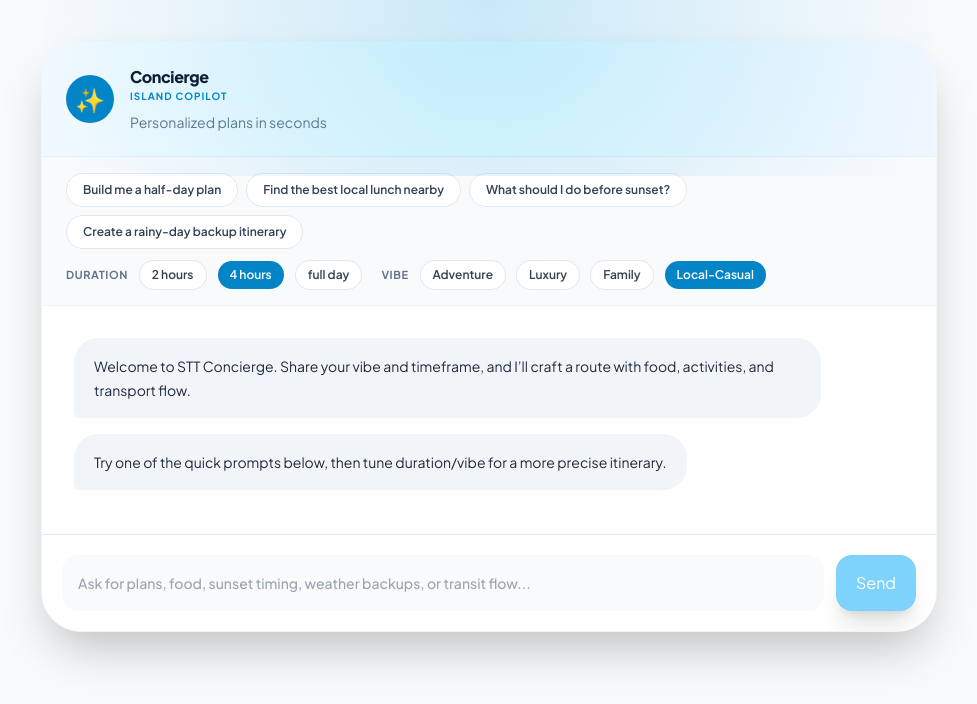
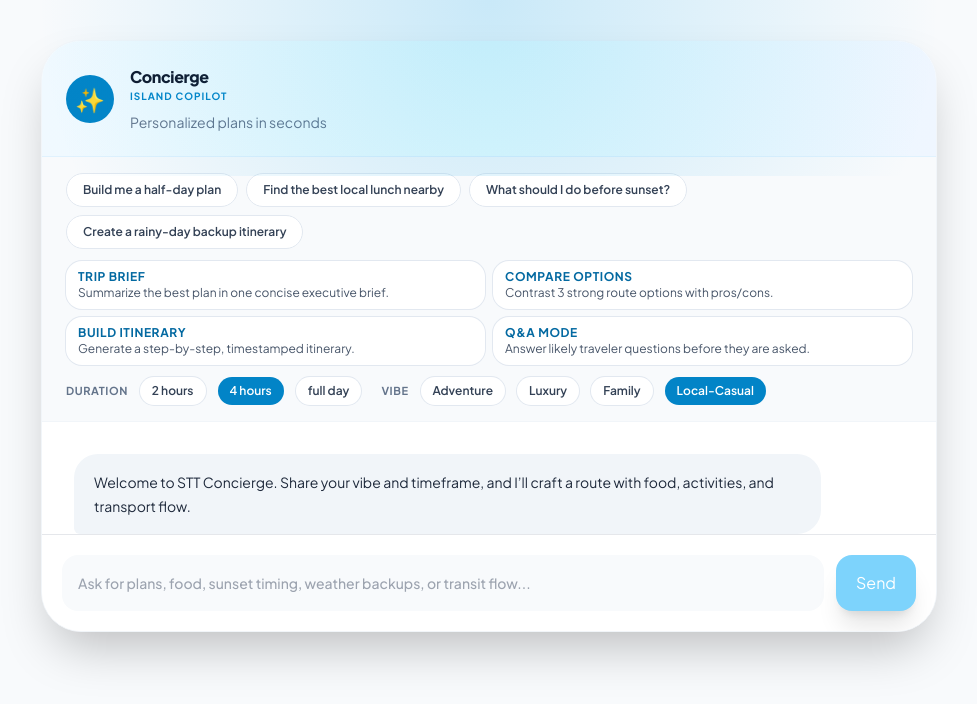
Before and after one commit to Ovando1976/STTInsider, a Next.js app: page /concierge in a window 1280 px wide. Shown: the top 704 px of the page, without its empty margins (151-1128 px from the left). Built offline with nearby package versions, Linux system fonts and the light colour scheme; no server answers.

Commit message:
Add notebook-style concierge functions for planning workflows

```diff
--- a/components/stt/concierge-panel.tsx
+++ b/components/stt/concierge-panel.tsx
@@ -37,6 +37,45 @@ const DEFAULT_PROFILE: ConciergeProfile = {
   duration: "4 hours",
   vibe: "local-casual",
 };
+
+
+type ConciergeFunction = {
+  id: "brief" | "compare" | "itinerary" | "qa";
+  label: string;
+  description: string;
+  buildPrompt: (placeLabel: string, profile: ConciergeProfile) => string;
+};
+
+const NOTEBOOK_FUNCTIONS: ConciergeFunction[] = [
+  {
+    id: "brief",
+    label: "Trip Brief",
+    description: "Summarize the best plan in one concise executive brief.",
+    buildPrompt: (placeLabel, profile) =>
+      `Create a concise executive brief for ${placeLabel} with ${profile.duration} timing and a ${profile.vibe} vibe. Include priorities, risks, and fallback options.`,
+  },
+  {
+    id: "compare",
+    label: "Compare Options",
+    description: "Contrast 3 strong route options with pros/cons.",
+    buildPrompt: (placeLabel, profile) =>
+      `Compare 3 route options around ${placeLabel} for a ${profile.duration} outing (${profile.vibe} vibe). Include pros, tradeoffs, and who each option is best for.`,
+  },
+  {
+    id: "itinerary",
+    label: "Build Itinerary",
+    description: "Generate a step-by-step, timestamped itinerary.",
+    buildPrompt: (placeLabel, profile) =>
+      `Generate a timestamped itinerary around ${placeLabel} for ${profile.duration} with a ${profile.vibe} vibe. Include start time, transfer windows, and optional add-ons.`,
+  },
+  {
+    id: "qa",
+    label: "Q&A Mode",
+    description: "Answer likely traveler questions before they are asked.",
+    buildPrompt: (placeLabel, profile) =>
+      `Provide the top traveler Q&A for ${placeLabel} in ${profile.duration}, ${profile.vibe} mode: timing, budget, crowding, weather, and transport.`,
+  },
+];
 
 function buildAssistantReply(
   prompt: string,
@@ -178,6 +217,11 @@ export function ConciergePanel({
     setDraft("");
   };
 
+  const handleNotebookFunction = (tool: ConciergeFunction) => {
+    const placeLabel = selectedPlace?.title ?? "St. Thomas";
+    handleSubmit(tool.buildPrompt(placeLabel, profile));
+  };
+
   return (
     <div className="mx-auto flex h-[74vh] max-w-4xl flex-col overflow-hidden rounded-[40px] border border-slate-100 bg-white shadow-2xl">
       <div className="flex items-center gap-4 border-b border-sky-100 bg-gradient-to-r from-sky-50 via-cyan-50 to-blue-50 p-6">
@@ -209,6 +253,22 @@ export function ConciergePanel({
               type="button"
             >
               {prompt}
+            </button>
+          ))}
+        </div>
+
+        <div className="grid gap-2 md:grid-cols-2">
+          {NOTEBOOK_FUNCTIONS.map((tool) => (
+            <button
+              key={tool.id}
+              type="button"
+              onClick={() => handleNotebookFunction(tool)}
+              className="rounded-2xl bg-white px-3 py-2 text-left ring-1 ring-slate-200 transition hover:ring-sky-300"
+            >
+              <div className="text-xs font-bold uppercase tracking-wider text-sky-700">
+                {tool.label}
+              </div>
+              <div className="text-xs text-slate-600">{tool.description}</div>
             </button>
           ))}
         </div>
```
